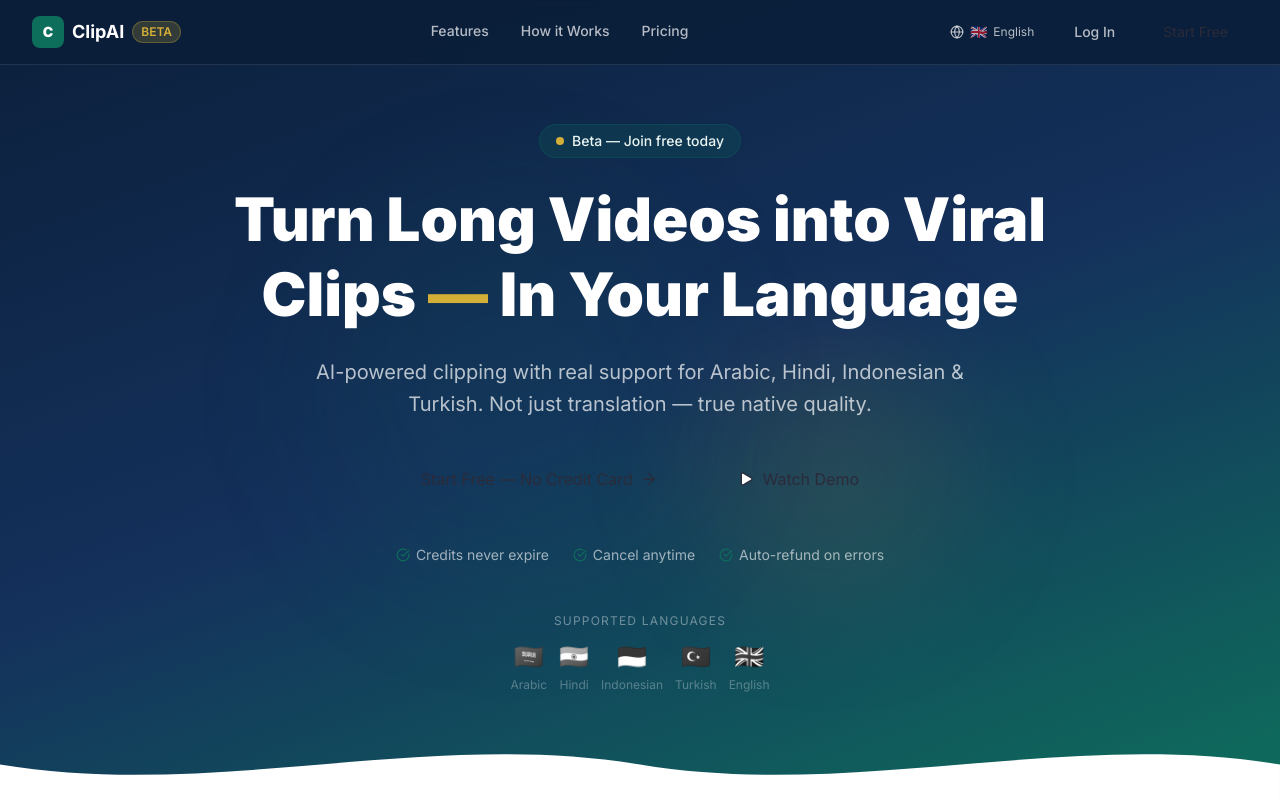
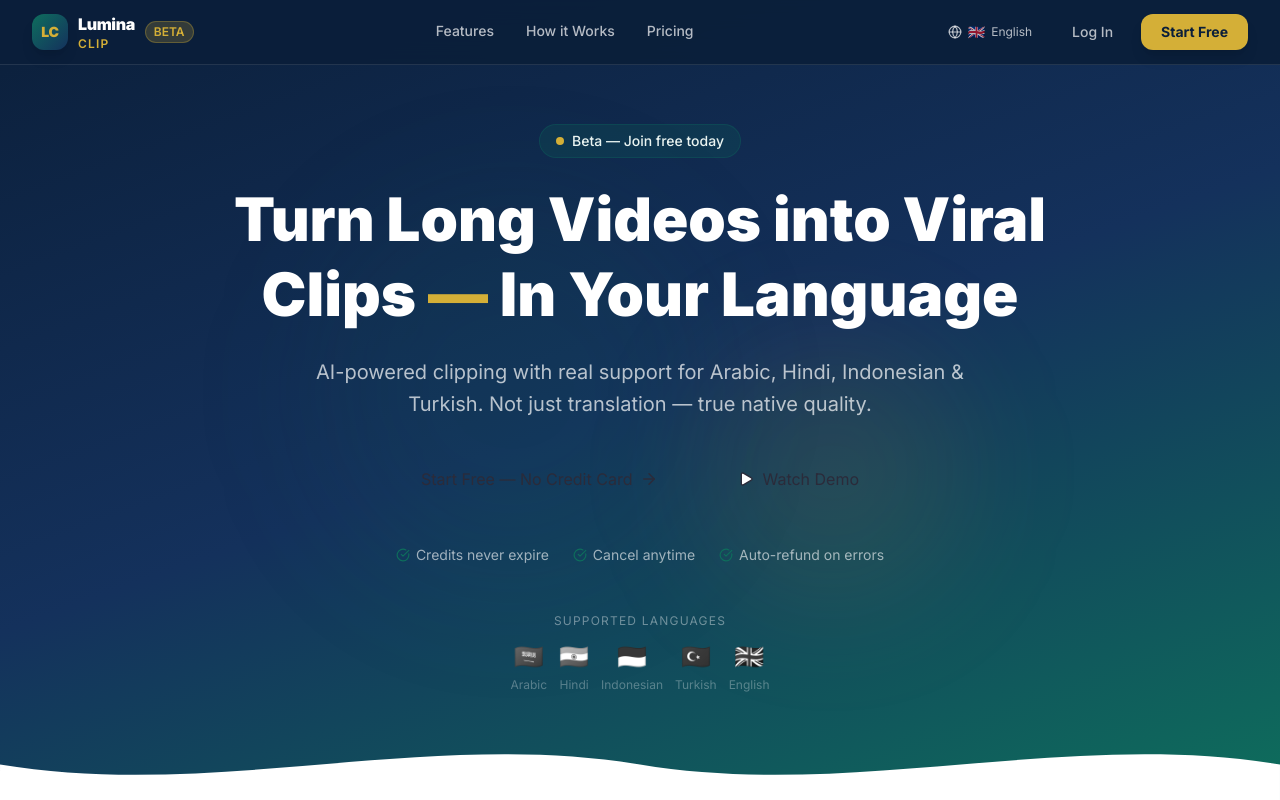
Before and after one commit to Abcinar/opsclip, a Next.js app: page / in a window 1280 px wide. Shown: the top 800 px of the page. Built offline with nearby package versions, Linux system fonts and the light colour scheme.

Commit message:
rebrand: Lumina Clip, LC logo

```diff
--- a/src/app/clips/layout.tsx
+++ b/src/app/clips/layout.tsx
@@ -20,9 +20,9 @@ export default function DashboardLayout({ children }: { children: React.ReactNod
         <div className="px-5 py-4 border-b border-white/10">
           <Link href="/" className="flex items-center gap-2">
             <div className="w-8 h-8 bg-teal rounded-lg flex items-center justify-center">
-              <span className="text-white font-black text-sm">C</span>
+              <span className="text-gold font-black text-xs tracking-tight">LC</span>
             </div>
-            <span className="text-white font-bold text-lg">ClipAI</span>
+            <div className="flex flex-col leading-none"><span className="text-white font-black text-sm">Lumina</span><span className="text-gold font-semibold text-xs tracking-widest">CLIP</span></div>
           </Link>
         </div>
         <nav className="flex-1 px-3 py-4 space-y-1 overflow-y-auto">
--- a/src/app/credits/layout.tsx
+++ b/src/app/credits/layout.tsx
@@ -20,9 +20,9 @@ export default function DashboardLayout({ children }: { children: React.ReactNod
         <div className="px-5 py-4 border-b border-white/10">
           <Link href="/" className="flex items-center gap-2">
             <div className="w-8 h-8 bg-teal rounded-lg flex items-center justify-center">
-              <span className="text-white font-black text-sm">C</span>
+              <span className="text-gold font-black text-xs tracking-tight">LC</span>
             </div>
-            <span className="text-white font-bold text-lg">ClipAI</span>
+            <div className="flex flex-col leading-none"><span className="text-white font-black text-sm">Lumina</span><span className="text-gold font-semibold text-xs tracking-widest">CLIP</span></div>
           </Link>
         </div>
         <nav className="flex-1 px-3 py-4 space-y-1 overflow-y-auto">
--- a/src/app/dashboard/layout.tsx
+++ b/src/app/dashboard/layout.tsx
@@ -20,9 +20,9 @@ export default function DashboardLayout({ children }: { children: React.ReactNod
         <div className="px-5 py-4 border-b border-white/10">
           <Link href="/" className="flex items-center gap-2">
             <div className="w-8 h-8 bg-teal rounded-lg flex items-center justify-center">
-              <span className="text-white font-black text-sm">C</span>
+              <span className="text-gold font-black text-xs tracking-tight">LC</span>
             </div>
-            <span className="text-white font-bold text-lg">ClipAI</span>
+            <div className="flex flex-col leading-none"><span className="text-white font-black text-sm">Lumina</span><span className="text-gold font-semibold text-xs tracking-widest">CLIP</span></div>
           </Link>
         </div>
         <nav className="flex-1 px-3 py-4 space-y-1 overflow-y-auto">
--- a/src/app/layout.tsx
+++ b/src/app/layout.tsx
@@ -2,11 +2,11 @@ import type { Metadata } from "next";
 import "./globals.css";
 
 export const metadata: Metadata = {
-  title: "ClipAI — AI Video Clipping in Your Language",
+  title: "Lumina Clip — AI Video Clipping in Your Language",
   description: "Turn long videos into viral clips in Arabic, Hindi, Indonesian & Turkish. Native-quality AI, credits that never expire.",
-  keywords: "ai video clipping, arabic subtitles, hindi video, indonesian clips, turkish video ai",
+  keywords: "ai video clipping, arabic subtitles, hindi video, indonesian clips, turkish video ai, lumina clip",
   openGraph: {
-    title: "ClipAI — AI Video Clipping in Your Language",
+    title: "Lumina Clip — AI Video Clipping in Your Language",
     description: "Native-quality AI clipping for Arabic, Hindi, Indonesian & Turkish",
     type: "website",
   },
--- a/src/app/login/page.tsx
+++ b/src/app/login/page.tsx
@@ -12,9 +12,9 @@ export default function LoginPage() {
         <div className="text-center mb-8">
           <Link href="/" className="inline-flex items-center gap-2 mb-6">
             <div className="w-10 h-10 bg-teal rounded-xl flex items-center justify-center">
-              <span className="text-white font-black">C</span>
+              <span className="text-gold font-black text-xs">LC</span>
             </div>
-            <span className="text-white font-bold text-xl">ClipAI</span>
+            <div><span className="text-white font-black">Lumina</span><span className="text-gold font-black"> Clip</span></div>
           </Link>
           <h1 className="text-2xl font-black text-white">Welcome back</h1>
           <p className="text-white/60 mt-1 text-sm">Sign in to your account</p>
--- a/src/app/signup/page.tsx
+++ b/src/app/signup/page.tsx
@@ -9,9 +9,9 @@ export default function SignupPage() {
         <div className="text-center mb-8">
           <Link href="/" className="inline-flex items-center gap-2 mb-6">
             <div className="w-10 h-10 bg-teal rounded-xl flex items-center justify-center">
-              <span className="text-white font-black">C</span>
+              <span className="text-gold font-black text-xs">LC</span>
             </div>
-            <span className="text-white font-bold text-xl">ClipAI</span>
+            <div><span className="text-white font-black">Lumina</span><span className="text-gold font-black"> Clip</span></div>
           </Link>
           <h1 className="text-2xl font-black text-white">Start free today</h1>
           <p className="text-white/60 mt-1 text-sm">No credit card required</p>
--- a/src/app/upload/layout.tsx
+++ b/src/app/upload/layout.tsx
@@ -20,9 +20,9 @@ export default function DashboardLayout({ children }: { children: React.ReactNod
         <div className="px-5 py-4 border-b border-white/10">
           <Link href="/" className="flex items-center gap-2">
             <div className="w-8 h-8 bg-teal rounded-lg flex items-center justify-center">
-              <span className="text-white font-black text-sm">C</span>
+              <span className="text-gold font-black text-xs tracking-tight">LC</span>
             </div>
-            <span className="text-white font-bold text-lg">ClipAI</span>
+            <div className="flex flex-col leading-none"><span className="text-white font-black text-sm">Lumina</span><span className="text-gold font-semibold text-xs tracking-widest">CLIP</span></div>
           </Link>
         </div>
         <nav className="flex-1 px-3 py-4 space-y-1 overflow-y-auto">
--- a/src/components/landing/Footer.tsx
+++ b/src/components/landing/Footer.tsx
@@ -7,11 +7,14 @@ export default function Footer({ t }: { t: Translations }) {
       <div className="max-w-6xl mx-auto">
         <div className="flex flex-col md:flex-row justify-between items-center gap-6">
           <div>
-            <div className="flex items-center gap-2 mb-2">
-              <div className="w-7 h-7 bg-teal rounded-lg flex items-center justify-center">
-                <span className="text-white font-black text-xs">C</span>
+            <div className="flex items-center gap-2.5 mb-2">
+              <div className="w-9 h-9 bg-gradient-to-br from-teal to-navy-mid rounded-xl flex items-center justify-center">
+                <span className="text-gold font-black text-sm tracking-tight">LC</span>
               </div>
-              <span className="text-white font-bold">ClipAI</span>
+              <div className="flex flex-col leading-none">
+                <span className="text-white font-black text-base">Lumina</span>
+                <span className="text-gold font-semibold text-xs tracking-widest uppercase">Clip</span>
+              </div>
             </div>
             <p className="text-white/40 text-sm">{t.footer.tagline}</p>
           </div>
--- a/src/components/landing/Navbar.tsx
+++ b/src/components/landing/Navbar.tsx
@@ -16,12 +16,16 @@ export default function Navbar({ locale, onLocaleChange }: NavbarProps) {
     <nav className="fixed top-0 left-0 right-0 z-50 bg-navy/95 backdrop-blur-md border-b border-white/10">
       <div className="max-w-7xl mx-auto px-4 sm:px-6 lg:px-8">
         <div className="flex items-center justify-between h-16">
-          {/* Logo */}
-          <Link href="/" className="flex items-center gap-2">
-            <div className="w-8 h-8 bg-teal rounded-lg flex items-center justify-center">
-              <span className="text-white font-black text-sm">C</span>
+
+          {/* Logo — LC */}
+          <Link href="/" className="flex items-center gap-2.5">
+            <div className="w-9 h-9 bg-gradient-to-br from-teal to-navy-mid rounded-xl flex items-center justify-center shadow-lg">
+              <span className="text-gold font-black text-sm tracking-tight">LC</span>
             </div>
-            <span className="text-white font-bold text-lg">ClipAI</span>
+            <div className="flex flex-col leading-none">
+              <span className="text-white font-black text-base tracking-tight">Lumina</span>
+              <span className="text-gold font-semibold text-xs tracking-widest uppercase">Clip</span>
+            </div>
             <span className="hidden sm:block bg-gold/20 text-gold text-xs font-semibold px-2 py-0.5 rounded-full border border-gold/30">BETA</span>
           </Link>
 
@@ -41,7 +45,6 @@ export default function Navbar({ locale, onLocaleChange }: NavbarProps) {
 
           {/* Right side */}
           <div className="hidden md:flex items-center gap-3">
-            {/* Language picker */}
             <div className="relative">
               <button onClick={() => setLangOpen(!langOpen)}
                 className="flex items-center gap-1.5 text-white/70 hover:text-white text-sm px-3 py-1.5 rounded-lg hover:bg-white/10 transition-colors">
@@ -67,19 +70,18 @@ export default function Navbar({ locale, onLocaleChange }: NavbarProps) {
             <Link href="/login" className="text-white/70 hover:text-white text-sm font-medium px-4 py-2 rounded-lg hover:bg-white/10 transition-colors">
               {t.login}
             </Link>
-            <Link href="/signup" className="btn-gold text-sm px-5 py-2">
+            <Link href="/signup"
+              className="bg-gold text-navy font-bold text-sm px-5 py-2 rounded-xl hover:bg-gold-dark transition-all shadow-lg hover:-translate-y-0.5">
               {t.startFree}
             </Link>
           </div>
 
-          {/* Mobile menu button */}
           <button onClick={() => setOpen(!open)} className="md:hidden text-white p-2">
             {open ? <X size={20} /> : <Menu size={20} />}
           </button>
         </div>
       </div>
 
-      {/* Mobile menu */}
       {open && (
         <div className="md:hidden bg-navy border-t border-white/10 px-4 py-4 space-y-2">
           {[t.features, t.howItWorks, t.pricing].map((label, i) => (
@@ -93,18 +95,17 @@ export default function Navbar({ locale, onLocaleChange }: NavbarProps) {
             <Link href="/login" className="flex-1 text-center text-white/70 border border-white/20 py-2 rounded-lg text-sm">
               {t.login}
             </Link>
-            <Link href="/signup" className="flex-1 text-center btn-gold py-2 text-sm">
+            <Link href="/signup" className="flex-1 text-center bg-gold text-navy font-bold py-2 rounded-lg text-sm">
               {t.startFree}
             </Link>
           </div>
-          {/* Lang picker mobile */}
           <div className="pt-2 border-t border-white/10">
             <p className="text-white/40 text-xs mb-2">Language / Dil</p>
             <div className="flex flex-wrap gap-2">
               {LOCALES.map(l => (
                 <button key={l.code} onClick={() => { onLocaleChange(l.code); setOpen(false); }}
                   className={`flex items-center gap-1 px-3 py-1.5 rounded-full text-xs border transition-colors
-                    ${l.code === locale ? "bg-gold text-navy border-gold font-bold" : "border-white/20 text-white/70 hover:border-white/40"}`}>
+                    ${l.code === locale ? "bg-gold text-navy border-gold font-bold" : "border-white/20 text-white/70"}`}>
                   {l.flag} {l.label.split(" ")[0]}
                 </button>
               ))}
--- a/src/lib/i18n.ts
+++ b/src/lib/i18n.ts
@@ -107,7 +107,7 @@ const en: Translations = {
   footer: {
     tagline: "AI clipping for the rest of the world.",
     links: ["Privacy Policy", "Terms of Service", "Contact", "Blog"],
-    copy: "© 2026 ClipAI. All rights reserved.",
+    copy: "© 2026 Lumina Clip. All rights reserved. All rights reserved.",
   },
 };
 
@@ -195,7 +195,7 @@ const tr: Translations = {
   footer: {
     tagline: "Dünyanın geri kalanı için AI klipleme.",
     links: ["Gizlilik Politikası", "Kullanım Koşulları", "İletişim", "Blog"],
-    copy: "© 2026 ClipAI. Tüm hakları saklıdır.",
+    copy: "© 2026 Lumina Clip. All rights reserved. Tüm hakları saklıdır.",
   },
 };
 
```
